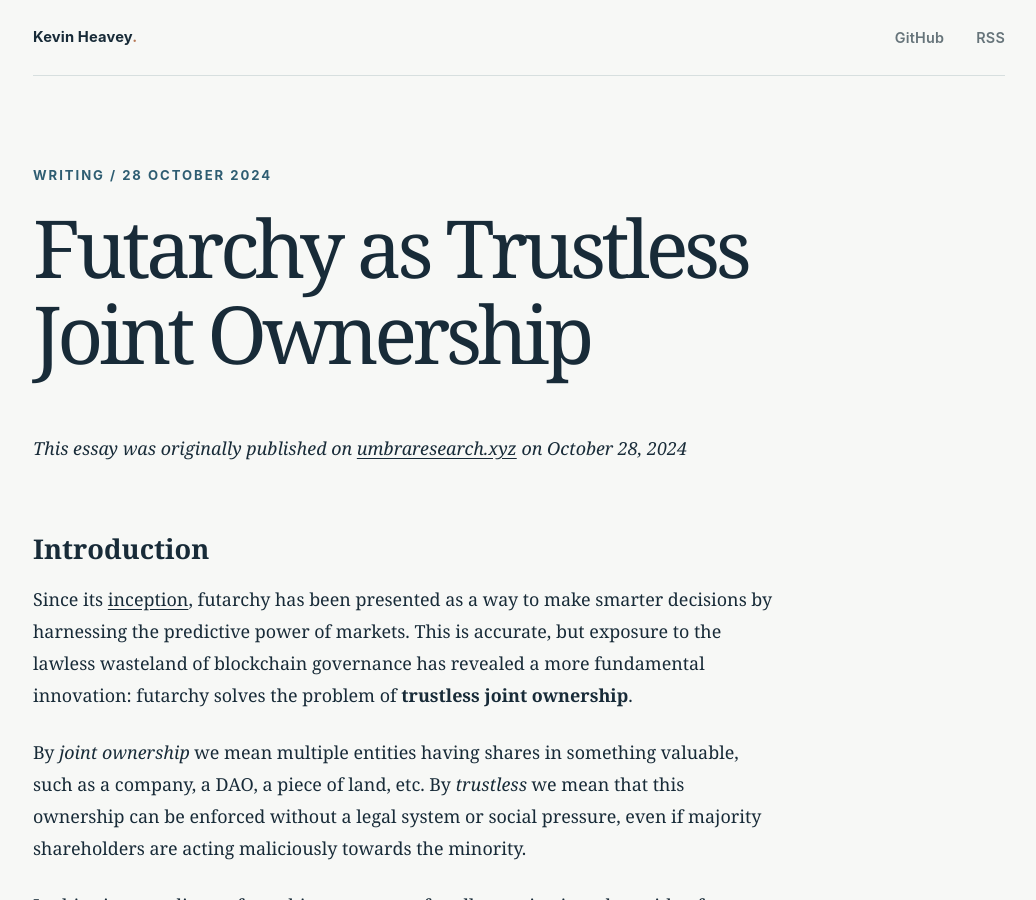
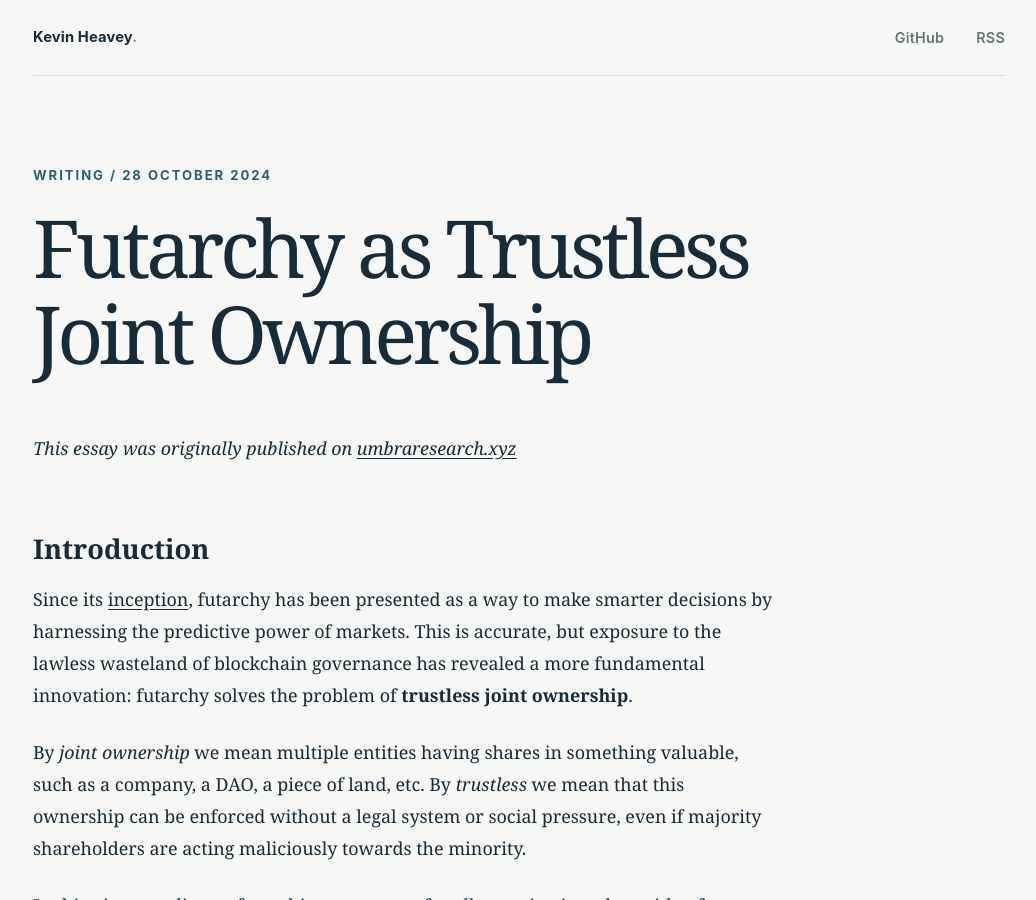
Before and after one commit to kevinheavey/kevinheavey.github.io, a Jekyll site: the page built from _posts/2024-10-28-futarchy-as-trustless-joint-ownership.html, in a window 1280 px wide and 900 px high. Shown: the whole window, without its empty margins (121-1157 px from the left). Built offline with Jekyll 4.4.1, drawn with Linux system fonts in a browser that asks for light colours.

Commit message:
Shorten futarchy attribution

```diff
--- a/_posts/2024-10-28-futarchy-as-trustless-joint-ownership.html
+++ b/_posts/2024-10-28-futarchy-as-trustless-joint-ownership.html
@@ -5,7 +5,7 @@ description: "Futarchy solves the problem of trustless joint ownership."
 show_description: false
 date: 2024-10-28
 ---
-<p><em>This essay was originally published on <a href="https://www.umbraresearch.xyz/writings/futarchy">umbraresearch.xyz</a> on October 28, 2024</em></p>
+<p><em>This essay was originally published on <a href="https://www.umbraresearch.xyz/writings/futarchy">umbraresearch.xyz</a></em></p>
 
 <h2 id="introduction">Introduction</h2>
 
```
